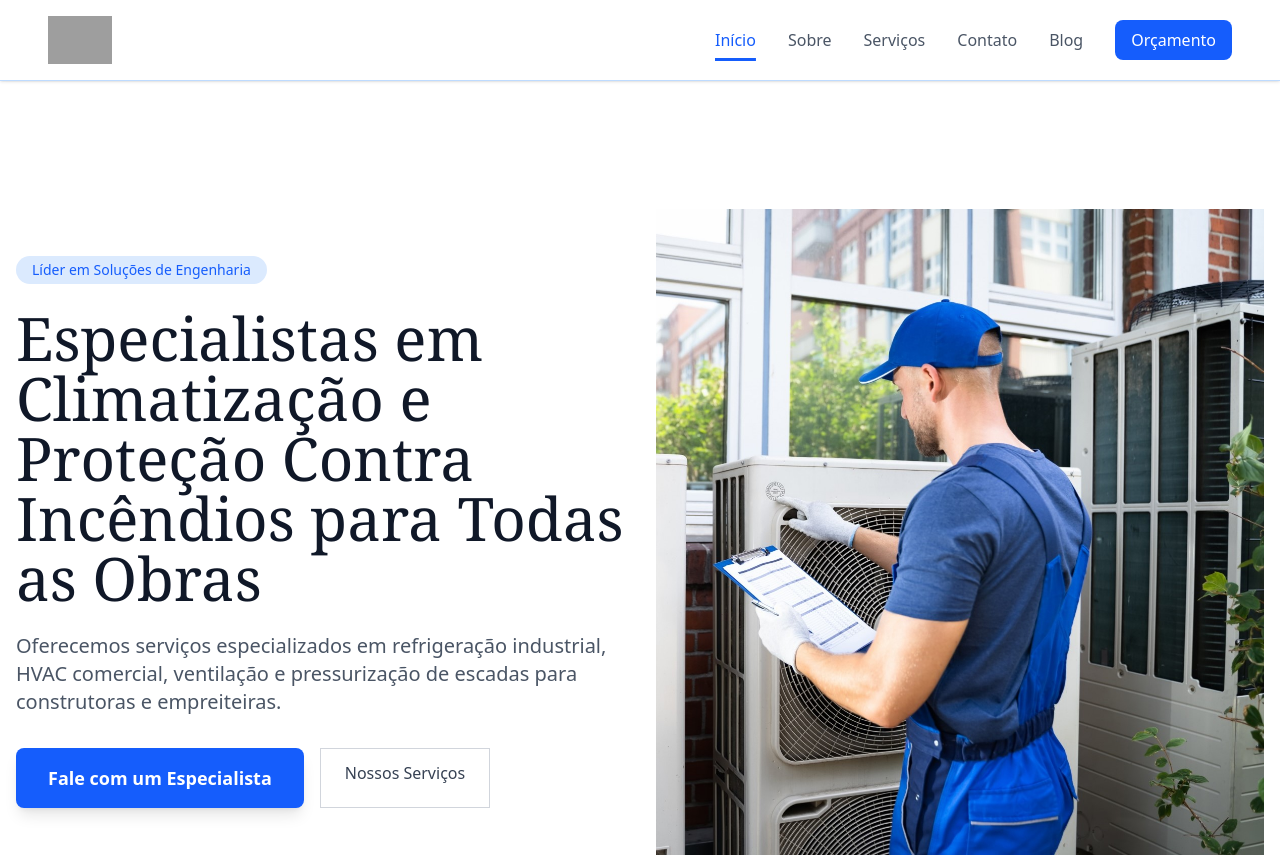
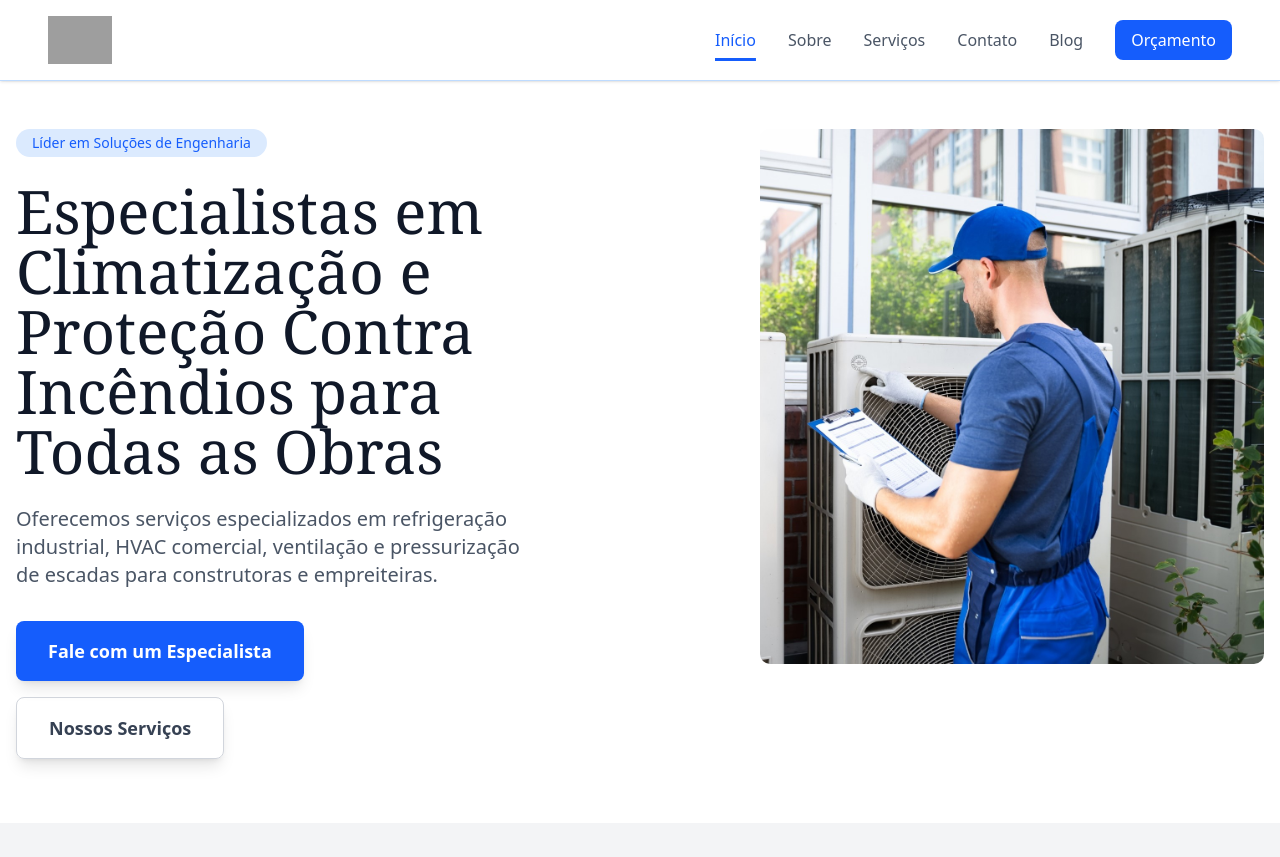
Before and after one commit to sqpaloma/rlp, a Next.js app: page / in a window 1280 px wide. Shown: the top 857 px of the page. Built offline with nearby package versions, Linux system fonts and the light colour scheme; grey boxes are pictures that could not be loaded.

Commit message:
Update HeroSection

```diff
--- a/src/components/HeroSection.tsx
+++ b/src/components/HeroSection.tsx
@@ -2,9 +2,9 @@ import Image from "next/image"
 
 export default function HeroSection() {
   return (
-    <section className="pt-32 pb-16 px-4">
+    <section className="pt-12 pb-16 px-4">
       <div className="container mx-auto">
-        <div className="grid md:grid-cols-2 gap-8 items-center">
+        <div className="grid md:grid-cols-2 gap-60 items-start">
           <div>
             <div className="inline-block bg-blue-100 text-blue-600 px-4 py-1 rounded-full text-sm font-medium mb-6">
               Líder em Soluções de Engenharia
@@ -28,19 +28,19 @@ export default function HeroSection() {
               </a>
               <a
                 href="/servicos"
-                className="border border-gray-300 text-gray-700 px-6 py-3 hover:bg-gray-50 transition-colors"
+                className="border border-gray-300 text-gray-700 px-8 py-4 rounded-md hover:bg-gray-50 transition w-full md:w-auto inline-block text-center font-bold text-lg shadow-lg hover:shadow-xl mt-auto"
               >
                 Nossos Serviços
               </a>
             </div>
           </div>
-          <div className="relative">
+          <div className="">
             <Image
               src="/technician2.jpeg"
-              width={800}
-              height={600}
+              width={600}
+              height={300}
               alt="Equipe da RLP Engenharia trabalhando em um projeto"
-              className="object-cover"
+              className="object-fill rounded-lg"
               priority
             />
               </div>
```
